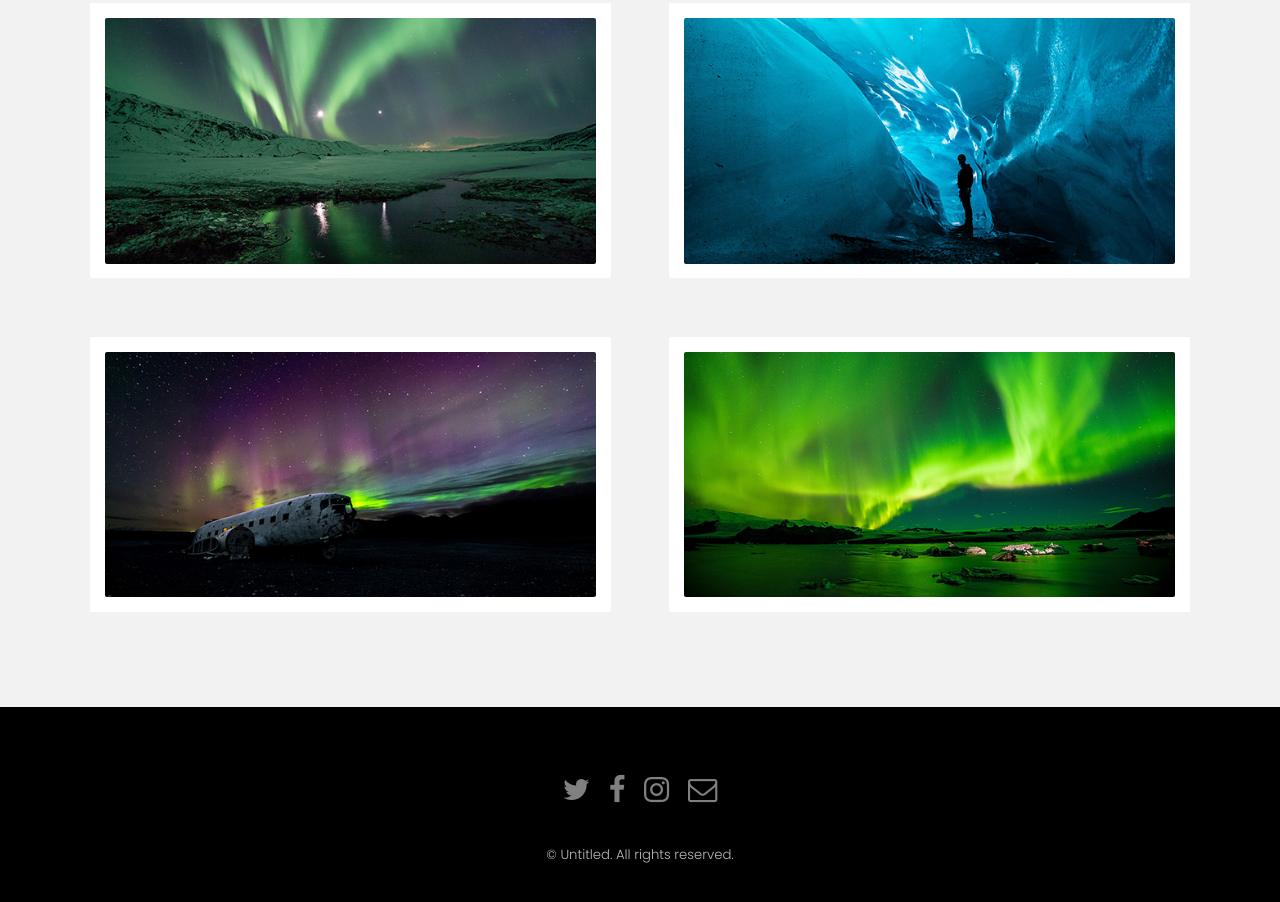
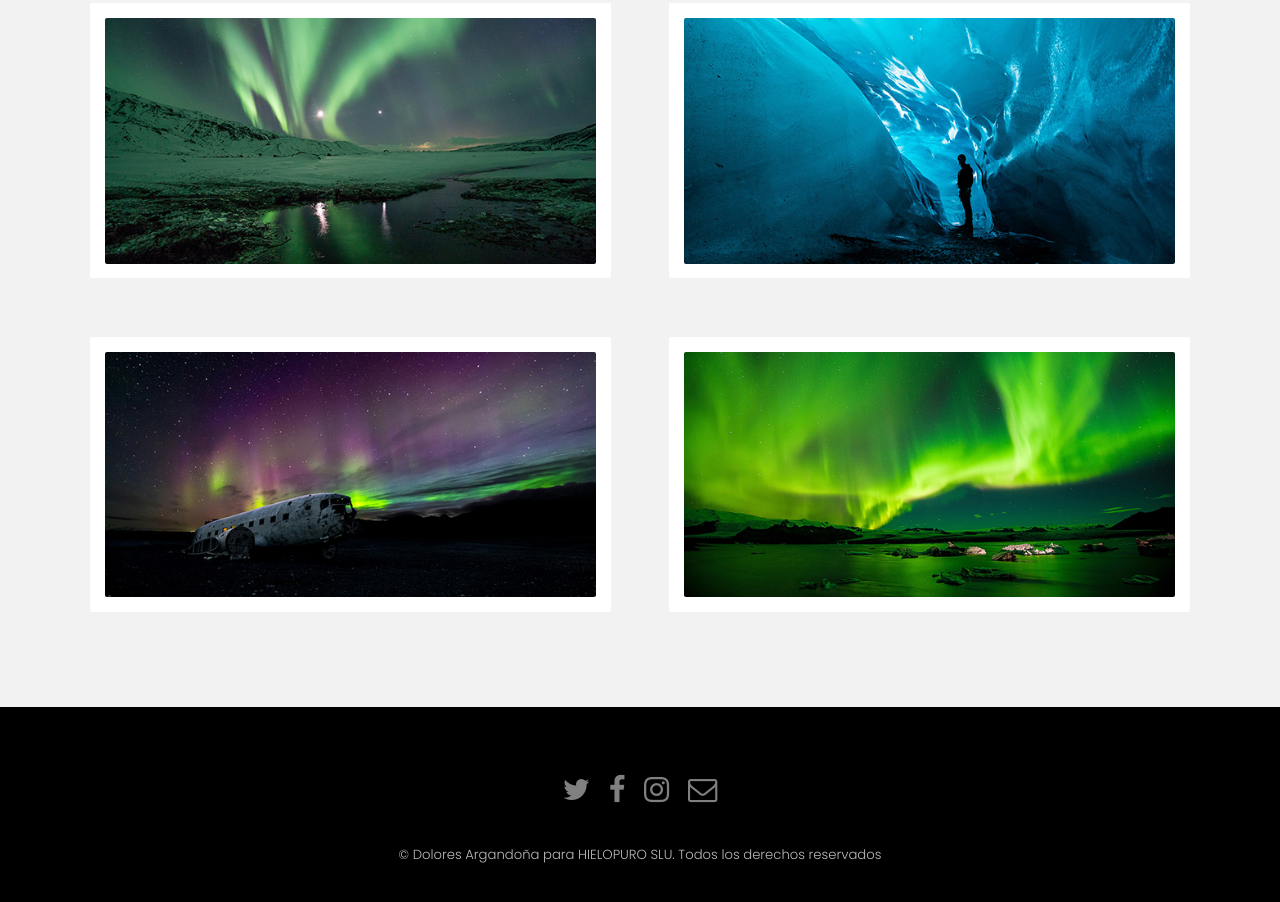
Before and after one commit to dolores-arpei/03_REP_HIELO, a plain HTML site: page index.html in a window 1280 px wide. Shown: the part 1840-2742 px from the top of the page. Drawn offline with Linux system fonts and the light colour scheme.

Commit message:
oculto faldón inferior y cambios copyright desde CASA

```diff
--- a/assets/css/main.css
+++ b/assets/css/main.css
@@ -4310,3 +4310,5 @@
 			}
 
 		}
+
+		#one,#two,#three (display:none)
--- a/index.html
+++ b/index.html
@@ -176,7 +176,7 @@
 					</ul>
 				</div>
 				<div class="copyright">
-					&copy; Untitled. All rights reserved.
+					&copy; Dolores Argandoña para HIELOPURO SLU. Todos los derechos reservados
 				</div>
 			</footer>
 
```
